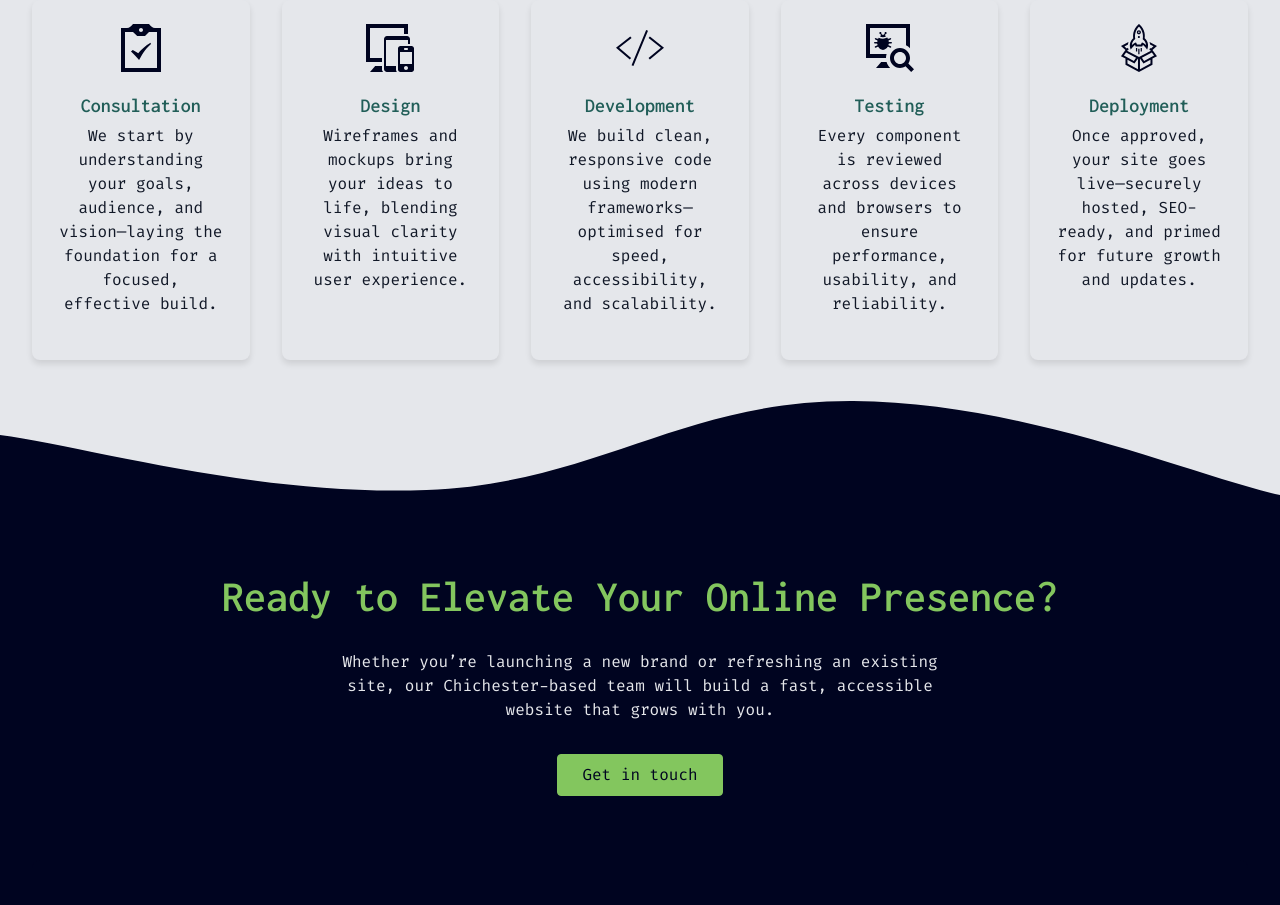
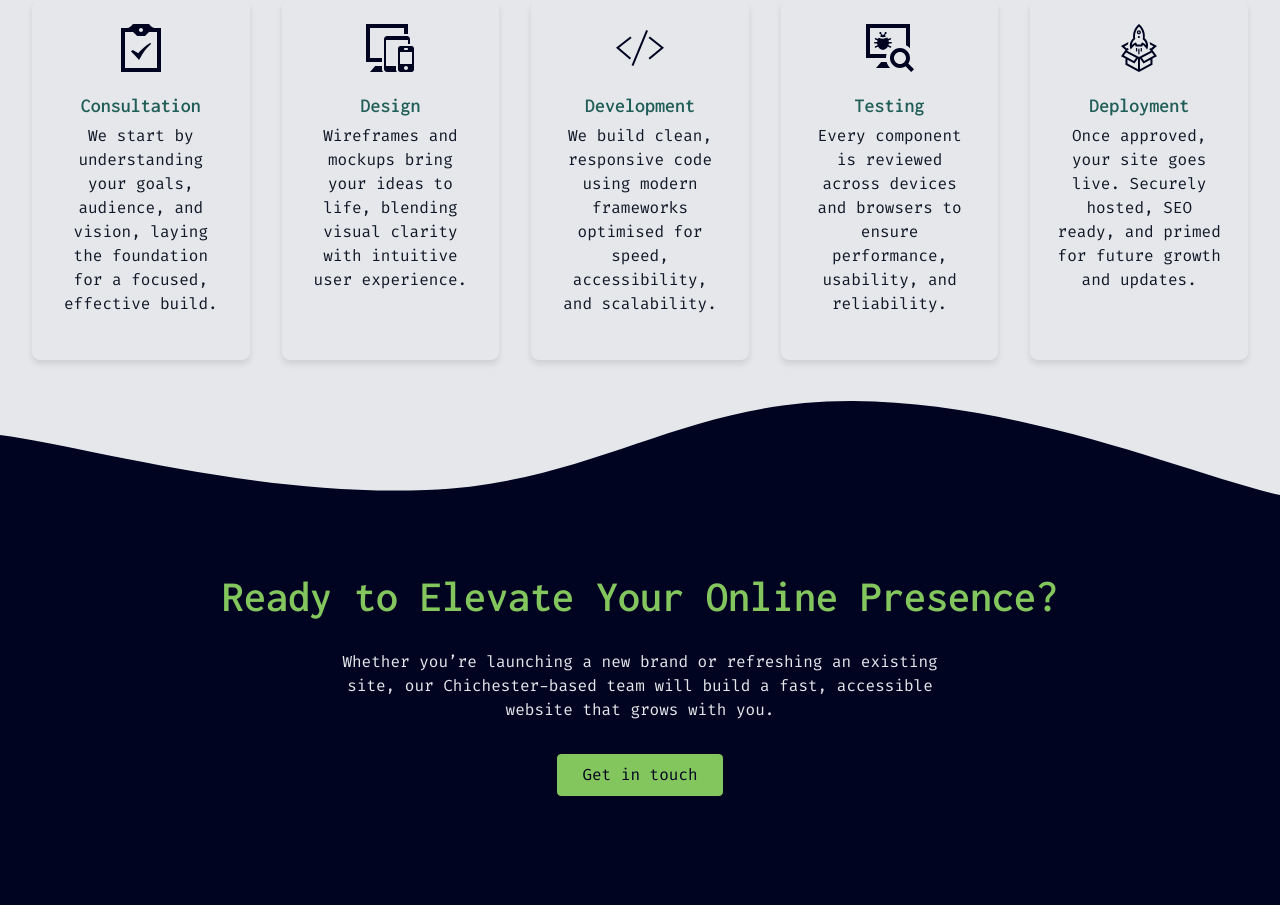
Before and after one commit to GmillsWebDev/gmillsweb, a SvelteKit app: page / in a window 1280 px wide. Shown: the part 2960-3865 px from the top of the page. Built offline with nearby package versions, Linux system fonts and the light colour scheme.

Commit message:
minor tweaks

```diff
--- a/src/app.css
+++ b/src/app.css
@@ -103,6 +103,11 @@ h4{
     margin-bottom: 1rem;
 }
 
+::selection{
+    background-color: var(--colour-accent);
+    color: var(--colour-white);
+}
+
 .borderwave{
     width: 100%;
 }
--- a/src/lib/scripts/process.js
+++ b/src/lib/scripts/process.js
@@ -4,7 +4,7 @@ export const process = [
     {
         icon: processIcon.consultIcon,
         title: "Consultation",
-        description: "We start by understanding your goals, audience, and vision—laying the foundation for a focused, effective build.",
+        description: "We start by understanding your goals, audience, and vision, laying the foundation for a focused, effective build.",
     },
     {
         icon: processIcon.designIcon,
@@ -14,7 +14,7 @@ export const process = [
     {
         icon: processIcon.developIcon,
         title: "Development",
-        description: "We build clean, responsive code using modern frameworks—optimised for speed, accessibility, and scalability.",
+        description: "We build clean, responsive code using modern frameworks optimised for speed, accessibility, and scalability.",
     },
     {
         icon: processIcon.testIcon,
@@ -24,6 +24,6 @@ export const process = [
     {
         icon: processIcon.launchIcon,
         title: "Deployment",
-        description: "Once approved, your site goes live—securely hosted, SEO-ready, and primed for future growth and updates.",
+        description: "Once approved, your site goes live. Securely hosted, SEO ready, and primed for future growth and updates.",
     },
 ];
--- a/src/routes/projects/+page.svelte
+++ b/src/routes/projects/+page.svelte
@@ -40,7 +40,7 @@ let projects = [
 
 <Hero
     header="Projects"
-    subheader="A collection of my projects and works."
+    subheader="A collection of my projects."
     button
     content="Lets talk"
     linkUrl="#Footer"
```
